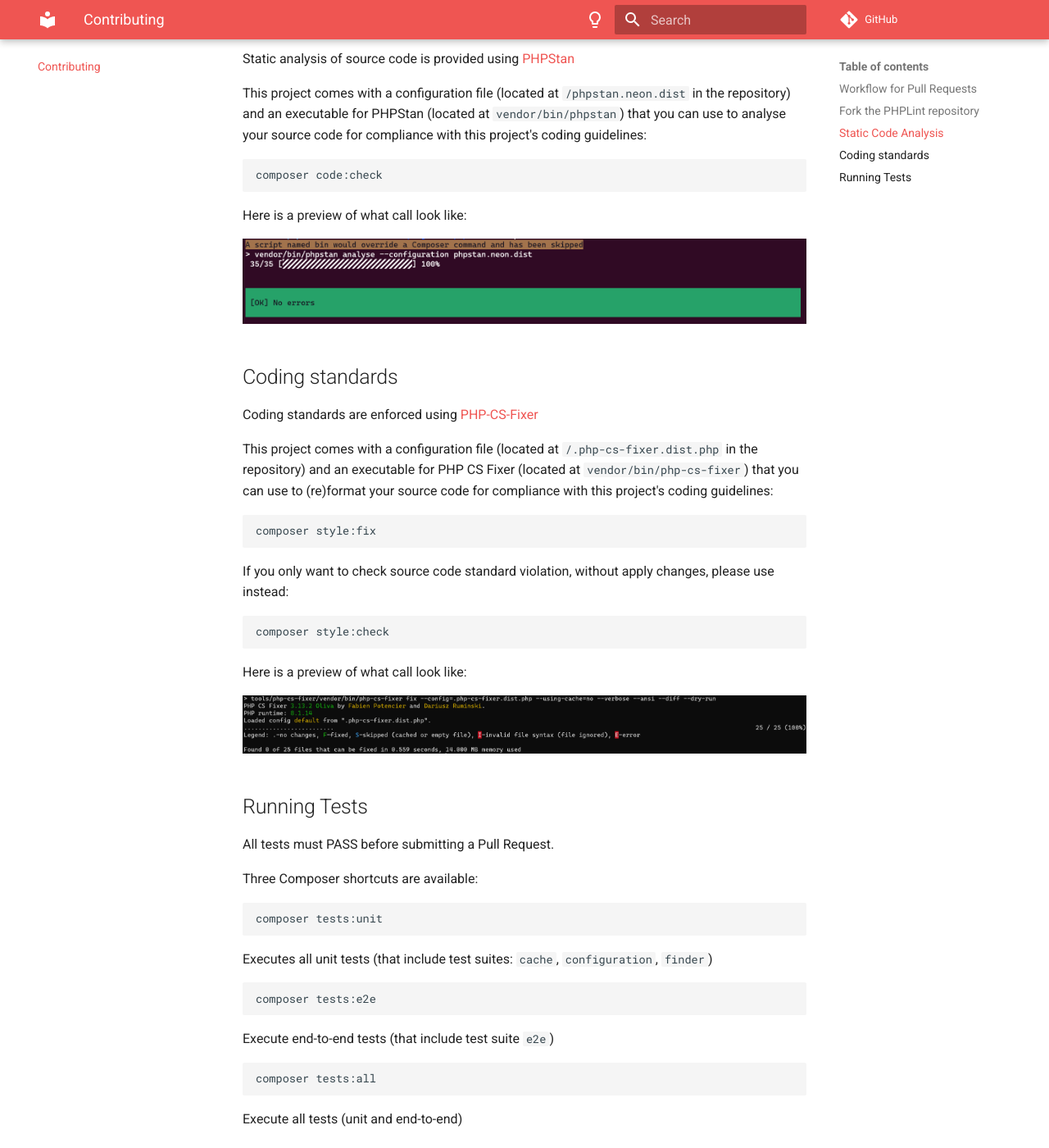
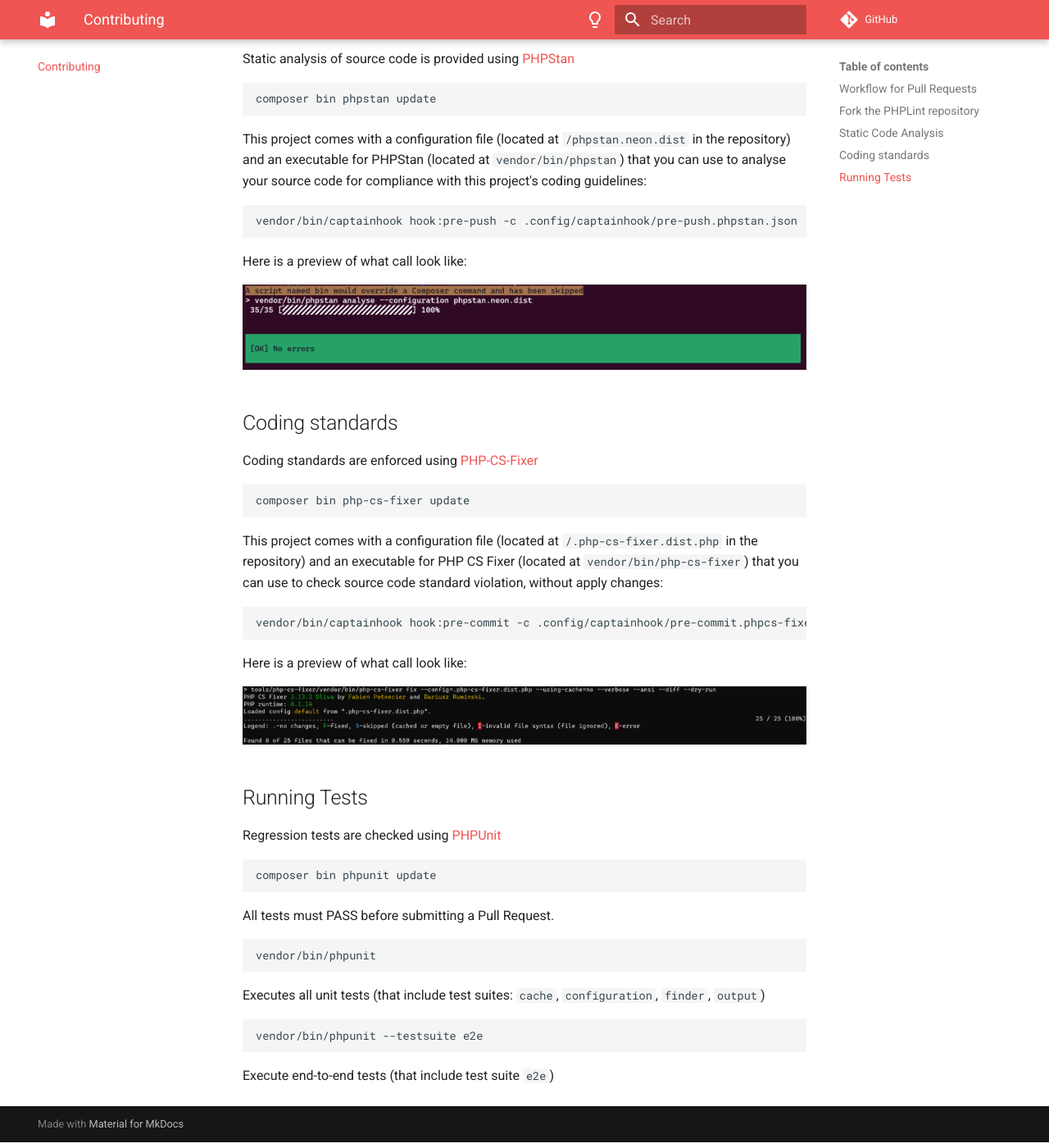
Before and after one commit to overtrue/phplint, an MkDocs documentation site: the page built from docs/contributing.md, in a window 1280 px wide and 1400 px high, scrolled down 1049 px. Shown: the whole window at 82% size. Built offline with MkDocs 1.6.1 and Material for MkDocs 9.7.7, drawn with Linux system fonts in a browser that asks for light colours; comment, search, counter and statistics services are not loaded.

Commit message:
update Contributing Guide related to CaptainHook usage (Composer scripts were removed)

````diff
--- a/docs/contributing.md
+++ b/docs/contributing.md
@@ -34,11 +34,15 @@ All dev tools (`phpstan`, `php-cs-fixer`, `phpunit`) are under control of [bamar
 
 Static analysis of source code is provided using [PHPStan][phpstan]
 
+```shell
+composer bin phpstan update
+```
+
 This project comes with a configuration file (located at `/phpstan.neon.dist` in the repository)
 and an executable for PHPStan (located at `vendor/bin/phpstan`) that you can use to analyse your source code for compliance with this project's coding guidelines:
 
 ```shell
-composer code:check
+vendor/bin/captainhook hook:pre-push -c .config/captainhook/pre-push.phpstan.json
 ```
 
 Here is a preview of what call look like:
@@ -49,17 +53,16 @@ Here is a preview of what call look like:
 
 Coding standards are enforced using [PHP-CS-Fixer][php-cs-fixer]
 
+```shell
+composer bin php-cs-fixer update
+```
+
 This project comes with a configuration file (located at `/.php-cs-fixer.dist.php` in the repository)
-and an executable for PHP CS Fixer (located at `vendor/bin/php-cs-fixer`) that you can use to (re)format your source code for compliance with this project's coding guidelines:
+and an executable for PHP CS Fixer (located at `vendor/bin/php-cs-fixer`) that you can use to check source code standard violation,
+without apply changes:
 
 ```shell
-composer style:fix
-```
-
-If you only want to check source code standard violation, without apply changes, please use instead:
-
-```shell
-composer style:check
+vendor/bin/captainhook hook:pre-commit -c .config/captainhook/pre-commit.phpcs-fixer.json
 ```
 
 Here is a preview of what call look like:
@@ -68,24 +71,23 @@ Here is a preview of what call look like:
 
 ## Running Tests
 
+Regression tests are checked using [PHPUnit][phpunit]
+
+```shell
+composer bin phpunit update
+```
+
 All tests must PASS before submitting a Pull Request.
 
-Three Composer shortcuts are available:
+```shell
+vendor/bin/phpunit
+```
+Executes all unit tests (that include test suites: `cache`, `configuration`, `finder`, `output`)
 
 ```shell
-composer tests:unit
-```
-Executes all unit tests (that include test suites: `cache`, `configuration`, `finder`)
-
-```shell
-composer tests:e2e
+vendor/bin/phpunit --testsuite e2e
 ```
 Execute end-to-end tests (that include test suite `e2e`)
-
-```shell
-composer tests:all
-```
-Execute all tests (unit and end-to-end)
 
 [bamarni/composer-bin-plugin]: https://github.com/bamarni/composer-bin-plugin
 [phpstan]: https://github.com/phpstan/phpstan
````
